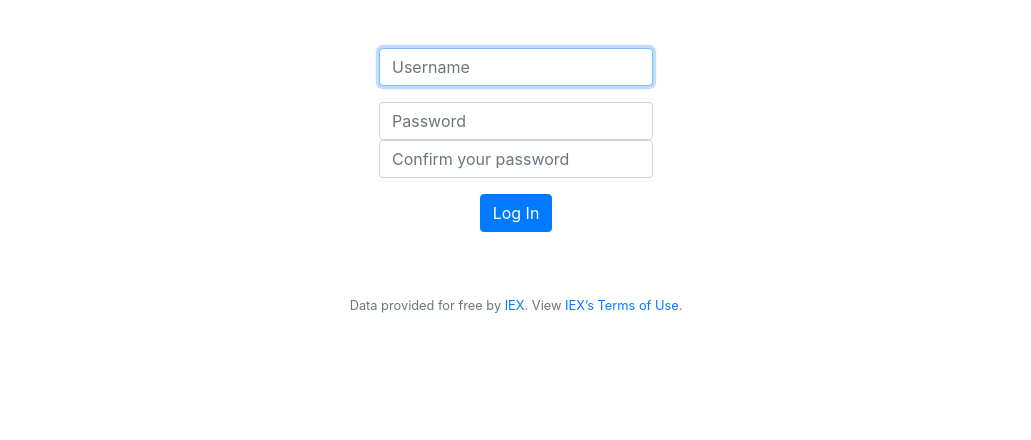
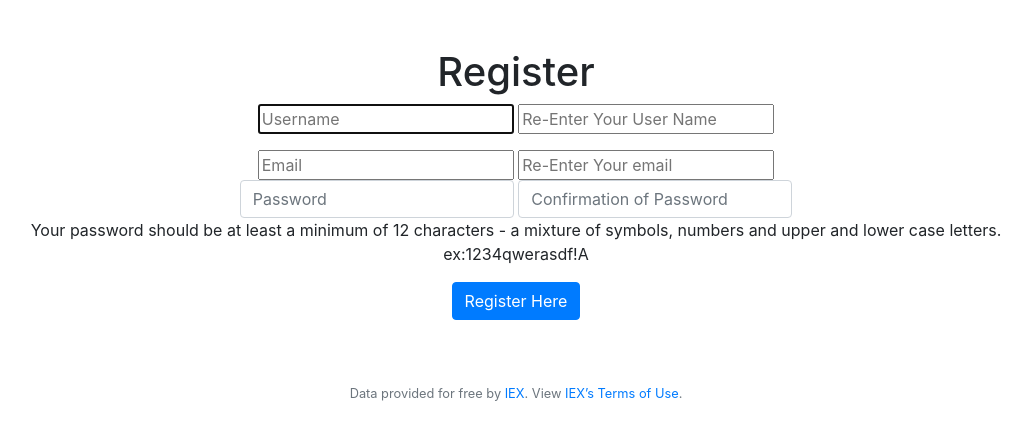
Before and after one commit to chibi-Asil/pset9, a Flask app: page /register in a window 1280 px wide. Shown: the part 76-516 px from the top of the page, without its empty margins (124-1155 px from the left). Run offline with Flask 2, Linux system fonts and the light colour scheme; some libraries are stand-ins or nearby versions.

Commit message:
fixing html, python validation, and no internal server error

```diff
--- a/application.py
+++ b/application.py
@@ -212,36 +212,56 @@ def register():
     if request.method == "POST":
         # Ask for the username
         username = request.form.get("username")
-        if not request.form.get("username"):
-            return apology("Please input in your username, puta", 403)
+        if not username:
+            return apology("Please input in your username, puta.", 403)
+
+        # # CHECK: Username and re-entered username match
+        # re_enter_username = request.form.get("re_enter_username")
+        # if username != re_enter_username:
+        #     return apology("Usernames do not match.", 403)
+
+        # CHECK: Email entered
+        # email = request.form.get("email")
+        # if not email:
+        #     return apology("No email entered", 403)
+
+        # CHECK: Email entered
+        # re_enter_email = request.form.get("re_enter_email")
+        # if username != re_enter_email:
+        #     return apology("Emails do not match.", 403)
+
         # Please submit the password
-        password = request.form.get("password")
-        if not request.form.get("password"):
-            return apology("Please input in your password", 403)
+        # password = request.form.get("password")
+        # if not password:
+        #     return apology("Please input in your password.", 403)
+
+        # CHECK: If new user check the password and 2nd confirmation password match before saving
+        # confirmation = request.form.get("confirmation")
+        # if password != confirmation:
+        #     return apology("Passwords do not match.", 403)
+
         # Check50 requires you to include a confirm your password section
-        confirmation = request.form.get("confirmation")
-        if not request.form.get("password") != request.form.get("confirmation"):
-            return apology("Are you sure you aren't trying to steal someone's funds? Please input the correct password. Remember, we are always watching.", 403)
+        # CHECK: Check if user name already exists
+        # Ensuring that the username is unique
+        # unique = db.execute("SELECT username FROM users WHERE username = ?", username)
+        # if len(unique) >= 1:
+            # return render_template("login.html", error="Sorry but the username already exists! Please enter in a new one.")
+        # else:
+            # encrypted = check_password_hash.encrypt(request.form.get("password"))
+            # rows = db.execute("INSERT INTO users (username, password) VALUES(:username, :password)",
+            # username=username.form.get("username"), password=encrypted)
 
-    # Ensuring that the username is unique
-        unique = db.execute("SELECT username FROM users WHERE username = :username", username = username.request.form.get("username"))
+        # Remembering session
+        rows               = db.execute("SELECT * FROM users WHERE username = ?", username)
+        # session["user_id"] = rows[0]["id"]
 
-        if len(unique) != 0:
-            return render_template("login.html", error="Sorry but thec username already exists! Please enter in a new one.")
-        else:
-            encrypted = check_password_hash.encrypt(request.form.get("password"))
-            rows = db.execute("INSERT INTO users (username, password) VALUES(:username, :password)",
-            username=username.form.get("username"), password=encrypted)
+        # Confirmation that the user has registered
+        flash("Congrats on joining C$50 Finance. Please do not go bankrupt playing with stocks.")
 
-    # Remembering session
-        #rows = db.execute("SELECT * FROM users WHERE username = :username", username = request.form.get("username"))
-            session["user_id"] = rows[0]["id"]
-    # Confirmation that the user has registered
-        flash("Congrats on joining C$50 Finance. Please do not go bankrupt playing with stocks.")
-    # Redirect to home page
-        return redirect("/")
+        # Redirect to home page
+        return redirect("/index.html", 200)
     else:
-        return render_template("login.html")
+        return render_template("register.html")
 
 
 @app.route("/sell", methods=["GET", "POST"])
--- a/templates/register.html
+++ b/templates/register.html
@@ -9,20 +9,24 @@
     <form action = "/register" method = "post">
         <div class = "form-group">
             <input autocomplete = "off" autofocus name = "username" placeholder = "Username" type = "text">
-            <input autocomplete = "off" autofocus name = "username" placeholder = "Re-Enter Your User Name" type = "text"/>
+            <input autocomplete = "off" autofocus name = "re_enter_username" placeholder = "Re-Enter Your User Name" type = "text"/>
         </div>
         <div>
             <input autocomplete = "off" autofocus name = "email" placeholder = "Email" />
-            <input autocomplete = "off" autofocus name = "email" placeholder = "Re-Enter Your email" />
+            <input autocomplete = "off" autofocus name = "re_enter_email" placeholder = "Re-Enter Your email" />
         </div>
             <!-- The assignment requires that we make some adjustments to ensure that we always prioritise security. 12 characters with a mixture of symbols, numbers and upper and lower case letters should make it harder for hackers -->
         <div class = "form-group">
-            <input class = "form-control" pattern = "(?=.\d)(?=.[a-z])(?=.*[A-Z]).{8,}" name = "password" placeholder = "Password" type = "password">
-                <div class = "invalid feedback">
-                    Your password should be at least a minimum of 12 characters - a mixture of symbols, numbers and upper and lower case letters.
+            <!-- <input class = "form-control" pattern = "(?=.\d)(?=.[a-z])(?=.*[A-Z]).{8,}" name = "password" placeholder = "Password" type = "password"> -->
+            <input class = "form-control" pattern = "(?=.*\d)(?=.*[a-z])(?=.*[A-Z]).{12,}" name = "password" placeholder = "Password" type = "password">
+
             <!-- CS50 checker requires that we include in the confirmation button -->
-            <input class = "form-control" pattern = "(?=.\d)(?=.[a-z])(?=.*[A-Z]).{8,}" name = "confirmation" placeholder = "Confirmation of Password" type = "password">
-        </div>
+            <!-- <input class = "form-control" pattern = "(?=.\d)(?=.[a-z])(?=.*[A-Z]).{8,}" name = "confirmation" placeholder = "Confirmation of Password" type = "password"> -->
+            <input class = "form-control" pattern = "(?=.*\d)(?=.*[a-z])(?=.*[A-Z]).{12,}" name = "confirmation" placeholder = "Confirmation of Password" type = "password">
+            <p class = "invalid feedback">
+                Your password should be at least a minimum of 12 characters - a mixture of symbols, numbers and upper and lower case letters.
+                ex:1234qwerasdf!A
+            </p>
         <button class = "btn btn-primary" type = "submit">Register Here</button>
     </form>
 
```
